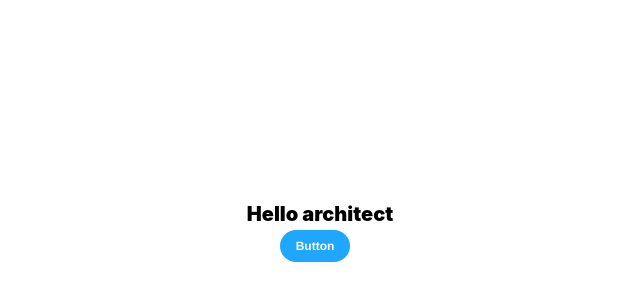
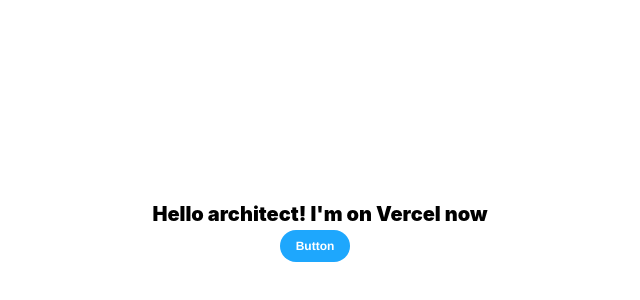
Before and after one commit to balazscsabak/nextjs-architect, a Next.js app: page / in a window 1280 px wide. Shown: the part 170-470 px from the top of the page, without its empty margins (325-965 px from the left). Built offline with nearby package versions, Linux system fonts and the light colour scheme.

Commit message:
test: vercel deploy on push to main

```diff
--- a/src/pages/index.tsx
+++ b/src/pages/index.tsx
@@ -13,7 +13,7 @@
       </Head>
 
       <main className={styles.main}>
-        <h1>Hello architect</h1>
+        <h1>{"Hello architect! I'm on Vercel now"}</h1>
         <Button label="Button" onClick={() => {}} primary size="small" />
       </main>
     </div>
```
